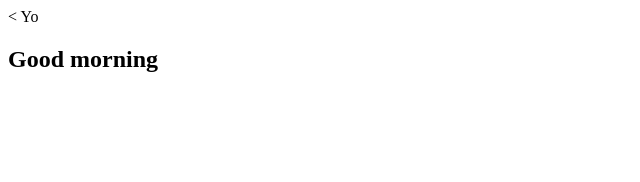
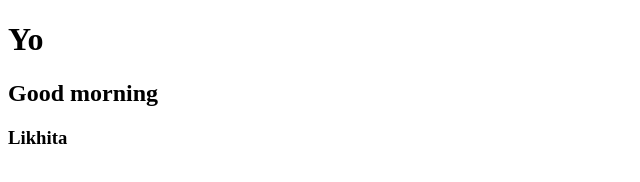
Before and after one commit to Likhita-P/git-test, a website: page index.html in a window 1280 px wide. Shown: the whole page, without its empty margins (0-640 px from the left). Drawn offline with Linux system fonts and the light colour scheme.

Commit message:
fourth commit

```diff
--- a/index.html
+++ b/index.html
@@ -1,11 +1,13 @@
-<<!DOCTYPE html>
+<!DOCTYPE html>
 <html lang="en" dir="ltr">
   <head>
     <meta charset="utf-8">
     <title></title>
   </head>
   <body>
-Yo
+<h1>Yo</h1>
 <h2>Good morning</h2>
+
+<h3>Likhita</h3>
   </body>
 </html>
```
Also changed, not shown: package.json (added, +24 -0 lines), 2 other files.
